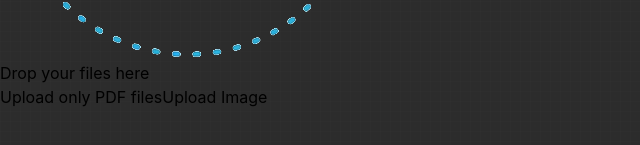
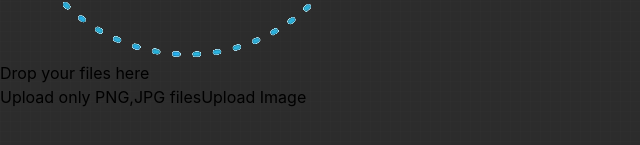
Before and after one commit to Haroune213/ThePDFMaker, a React (Vite) app: page / in a window 1280 px wide. Shown: the part 329-474 px from the top of the page, without its empty margins (0-640 px from the left). Built offline with nearby package versions, Linux system fonts and the light colour scheme.

Commit message:
fixing another bug before deploying

```diff
--- a/src/components/dropFile.tsx
+++ b/src/components/dropFile.tsx
@@ -229,7 +229,7 @@ export default function DropFile(){
                   >
                     <img src={drop_icon} className="w-[200px] p-0" draggable="false"/>
                     <h2 className="text-5xl font-bold">Drop your files here</h2>
-                    <span className="text-gray-300 font-medium">Upload only PDF files</span>
+                    <span className="text-gray-300 font-medium">Upload only PNG,JPG files</span>
                     <input
                         type="file"
                         multiple
```
